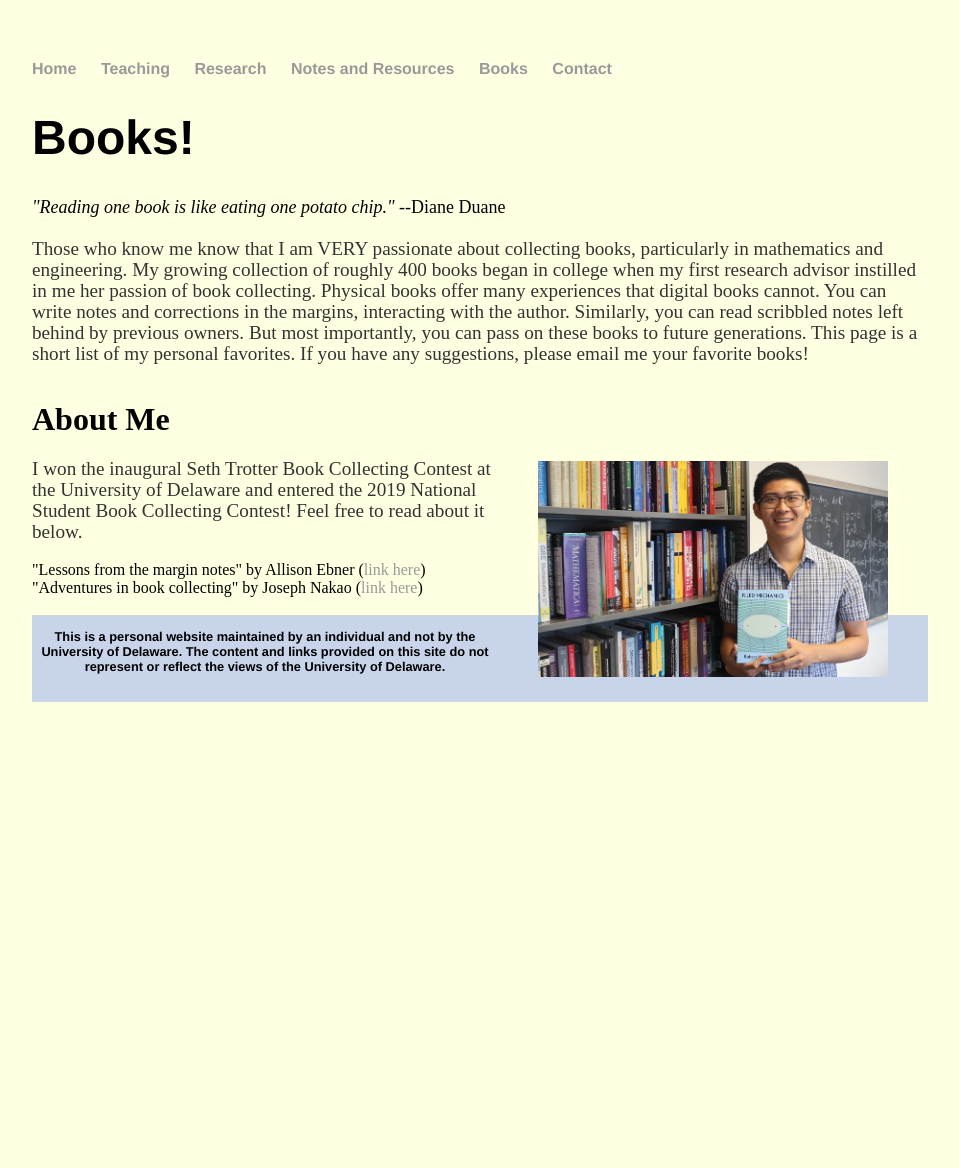
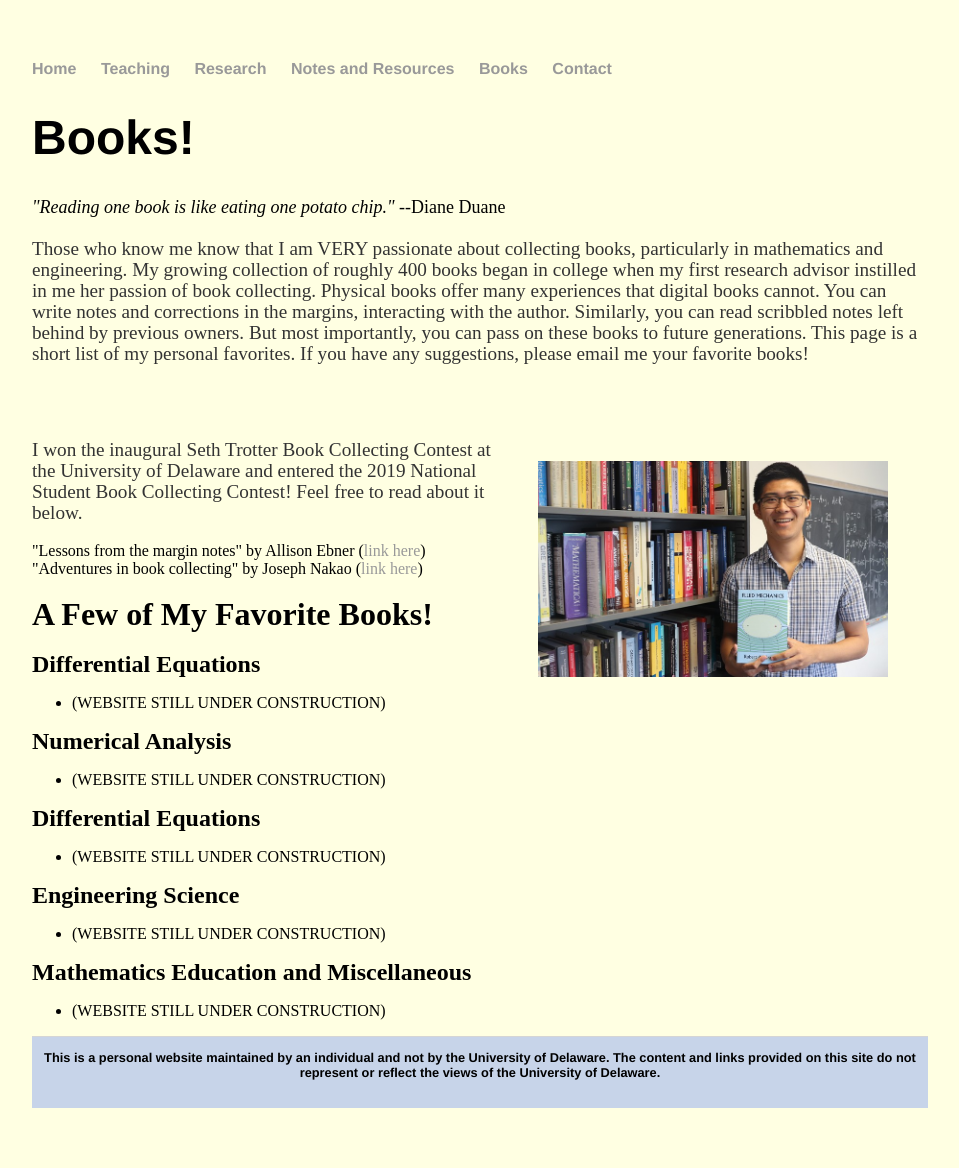
Before and after one commit to jhknakao/jhknakao.github.io, a Jekyll site: the page built from books.html, in a window 1280 px wide. Shown: the whole page, without its empty margins (160-1119 px from the left). Built offline with Jekyll 4.4.1, drawn with Linux system fonts in a browser that asks for light colours; before the commit the page ends 900 px from its top, so only the background shows below that.

Commit message:
Update books.html

```diff
--- a/books.html
+++ b/books.html
@@ -11,7 +11,6 @@ title: Books!
 	</p>
 	<br>
 	<p style="padding:40px;float:right;"><img src="images/UDbookarticle.jpg" width="350" height=auto></p>
-	<font size="6"><b>About Me</b></font>
 	<br>
 	<p>
 		I won the inaugural Seth Trotter Book Collecting Contest at the University of Delaware and entered the 2019 National Student Book Collecting Contest! Feel free to read about it below.
@@ -21,4 +20,31 @@ title: Books!
 		"Adventures in book collecting" by Joseph Nakao (<a href="https://library.udel.edu/news/2019/09/18/adventures-in-book-collecting/">link here</a>)
 	<br>
 	<br>
+	<font size="6"><b>A Few of My Favorite Books!</b></font>
+	<br>
+	<br>
+	<font size="5"><b>Differential Equations</b></font>
+	<ul>
+		<li>(WEBSITE STILL UNDER CONSTRUCTION)</li>
+	</ul>
+
+	<font size="5"><b>Numerical Analysis</b></font>
+	<ul>
+		<li>(WEBSITE STILL UNDER CONSTRUCTION)</li>
+	</ul>
+
+	<font size="5"><b>Differential Equations</b></font>
+	<ul>
+		<li>(WEBSITE STILL UNDER CONSTRUCTION)</li>
+	</ul>
+
+	<font size="5"><b>Engineering Science</b></font>
+	<ul>
+		<li>(WEBSITE STILL UNDER CONSTRUCTION)</li>
+	</ul>
+
+	<font size="5"><b>Mathematics Education and Miscellaneous</b></font>
+	<ul>
+		<li>(WEBSITE STILL UNDER CONSTRUCTION)</li>
+	</ul>
 </div><!-- /.blurb -->
```
